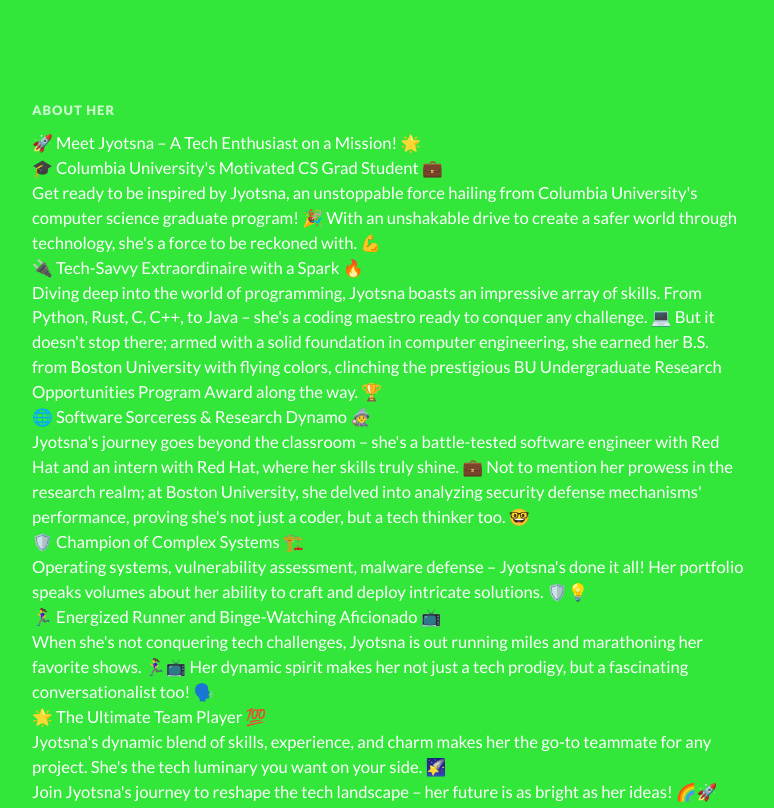
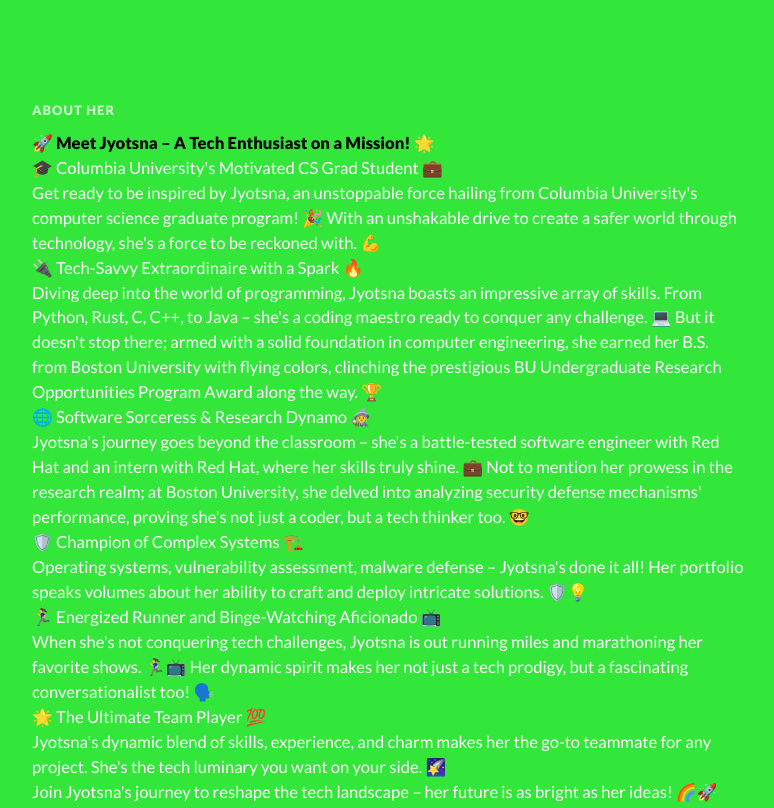
Before and after one commit to jyotsna-penumaka/jyotsna-penumaka.github.io, a plain HTML site: page index.html in a window 1280 px wide. Shown: the part 620-1428 px from the top of the page, without its empty margins (32-806 px from the left). Drawn offline with nearby package versions, Linux system fonts and the light colour scheme.

Commit message:
Update index.html

```diff
--- a/index.html
+++ b/index.html
@@ -35,13 +35,13 @@
 				<section id="about">
 					<div class="shortColumn info">
 						<h4>about her</h4>
-						<div> <!-- Jyotsna is a highly motivated computer science graduate student at Columbia University, with a passion for using technology to make the world a safer place. She has a strong background in computer science and software development, demonstrated by her proficiency in programming languages such as Python, Rust, C, C++, and Java. Jyotsna has a solid foundation in computer engineering, having earned her B.S. in Computer Engineering from Boston University, where she was the recipient of the Boston University Undergraduate Research Opportunities Program Award.
+						<div class="multiline"> <!-- Jyotsna is a highly motivated computer science graduate student at Columbia University, with a passion for using technology to make the world a safer place. She has a strong background in computer science and software development, demonstrated by her proficiency in programming languages such as Python, Rust, C, C++, and Java. Jyotsna has a solid foundation in computer engineering, having earned her B.S. in Computer Engineering from Boston University, where she was the recipient of the Boston University Undergraduate Research Opportunities Program Award.
 
 							Jyotsna has practical experience in the field of software engineering, having worked as a software engineer at Red Hat and as a software engineering intern at Red Hat. She has also had experience in research, having worked as a research assistant at Boston University where she analyzed the performance of security defense mechanisms. Jyotsna's projects in operating systems and vulnerability, malware, and defensive systems showcase her ability to develop and implement complex systems.
 
 							Jyotsna is also a dynamic individual who enjoys binge watching and running, and is fun to talk with. She is an asset to any team, and her skills and experience make her a promising candidate for a career in technology. -->
 
-							🚀 Meet Jyotsna – A Tech Enthusiast on a Mission! 🌟
+							<span style="color: black; font-weight: bold;"> 🚀 Meet Jyotsna – A Tech Enthusiast on a Mission! 🌟 </span>
 							<br>
 							🎓 Columbia University's Motivated CS Grad Student 💼
 							<br>
```
